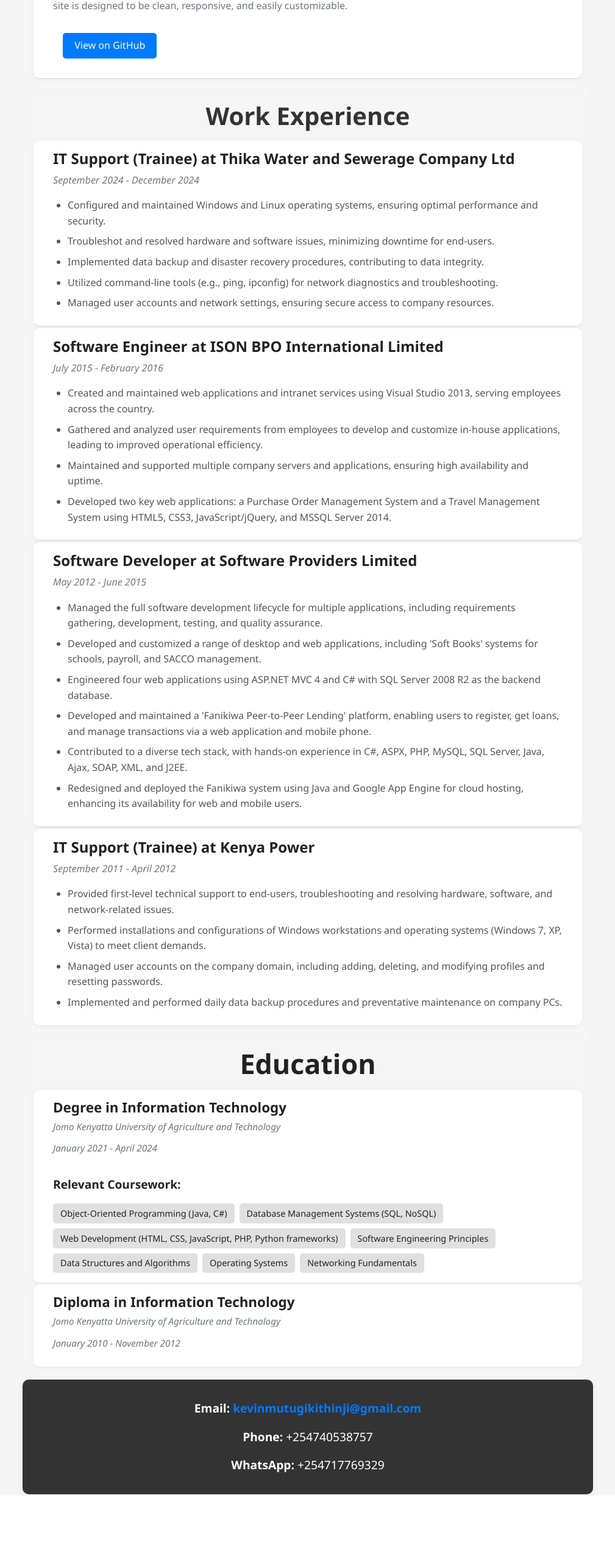
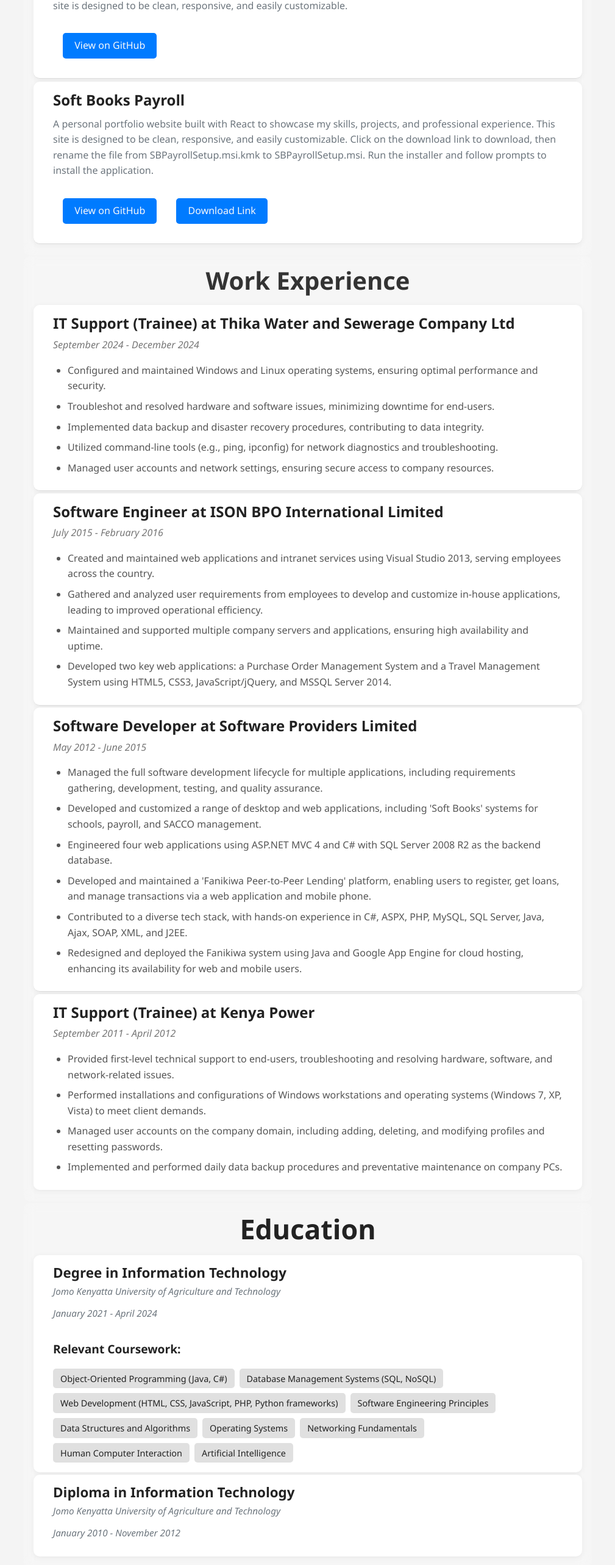
Before and after one commit to iProjects/kevin_mutugi_kithinji_portfolio, a React (Vite) app: page / in a window 1280 px wide. Shown: the part 1618-4184 px from the top of the page at 61% size, without its empty margins (135-1144 px from the left). Before the commit the page ends 4070 px from the top, so only its background shows below. Built offline with nearby package versions, Linux system fonts and the light colour scheme.

Commit message:
added soft books payroll in projects
added soft books payroll in projects

```diff
--- a/src/components/Projects.jsx
+++ b/src/components/Projects.jsx
@@ -39,6 +39,19 @@
                     Live Link
                   </a>
                 )}
+
+                {/* Conditionally show the download link only if it exists */}
+                {project.download_link && (
+                  <a
+                    href={project.download_link}
+                    target="_blank"
+                    rel="noopener noreferrer"
+                    className={styles.projectLink}
+                  >
+                    Download Link
+                  </a>
+                )}
+
               </div>
             </div>
           ))}
--- a/src/data/cvData.js
+++ b/src/data/cvData.js
@@ -92,6 +92,8 @@
         "Data Structures and Algorithms",
         "Operating Systems",
         "Networking Fundamentals",
+        "Human Computer Interaction",
+        "Artificial Intelligence",
       ],
     },
     {
@@ -111,27 +113,39 @@
           "Collaborated in a team to develop a machine learning model using Python to predict ART discontinuation risk for HIV patients. Utilized data analysis techniques to categorize patients into risk groups, providing actionable insights for healthcare providers.",
           github_link: null, // No link provided
           live_link: null, // No link provided
+          download_link: null, // No link provided
       },
       {
         title: "Web Application with Chatbot and Blockchain",
         description:
           "Developed a full-stack web application featuring a chatbot, utilizing React for the front-end and blockchain technology for the back-end. This project enhanced problem-solving skills and demonstrated an ability to meet tight deadlines while applying in-depth knowledge of Javascript and Solidity.",
-          github_link: "https://github.com/iProjects/kom_consult_chat_app.git", // No link provided
+          github_link: "https://github.com/iProjects/kom_consult_chat_app.git",
           live_link: null, // No link provided
+          download_link: null, // No link provided
       },
       {
         title: "Elevator API - Node.js & SQLite",
         description:
           "A robust and scalable backend solution for a simulated elevator system. Built with Node.js and Express, this API provides asynchronous elevator control, real-time status monitoring, and comprehensive event logging using a SQLite database. Perfect for a building management system.",
-          github_link: "https://github.com/iProjects/elevator-api.git", // No link provided
-          live_link: "https://elevator-api-33fb.onrender.com/api/elevator/logs", // No link provided
+          github_link: "https://github.com/iProjects/elevator-api.git",
+          live_link: "https://elevator-api-33fb.onrender.com/api/elevator/logs",
+          download_link: null, // No link provided
       },
       {
         title: "Portfolio",
         description:
           "A personal portfolio website built with React to showcase my skills, projects, and professional experience. This site is designed to be clean, responsive, and easily customizable.",
-          github_link: "https://github.com/iProjects/kevin_mutugi_kithinji_portfolio.git", // No link provided
+          github_link: "https://github.com/iProjects/kevin_mutugi_kithinji_portfolio.git",
           live_link: null, // No link provided
+          download_link: null, // No link provided
+      },
+      {
+        title: "Soft Books Payroll",
+        description:
+          "A personal portfolio website built with React to showcase my skills, projects, and professional experience. This site is designed to be clean, responsive, and easily customizable. Click on the download link to download, then rename the file from SBPayrollSetup.msi.kmk to SBPayrollSetup.msi. Run the installer and follow prompts to install the application.",
+          github_link: "https://github.com/iProjects/soft_books_payroll.git",
+          live_link: null, // No link provided
+          download_link: "https://drive.google.com/file/d/1Fm8wGd_RUmtQNvwYrY9SiqHJEKXvhjND/view?usp=sharing",
       },
       // You can add more projects here if you have them.
     ],
```
